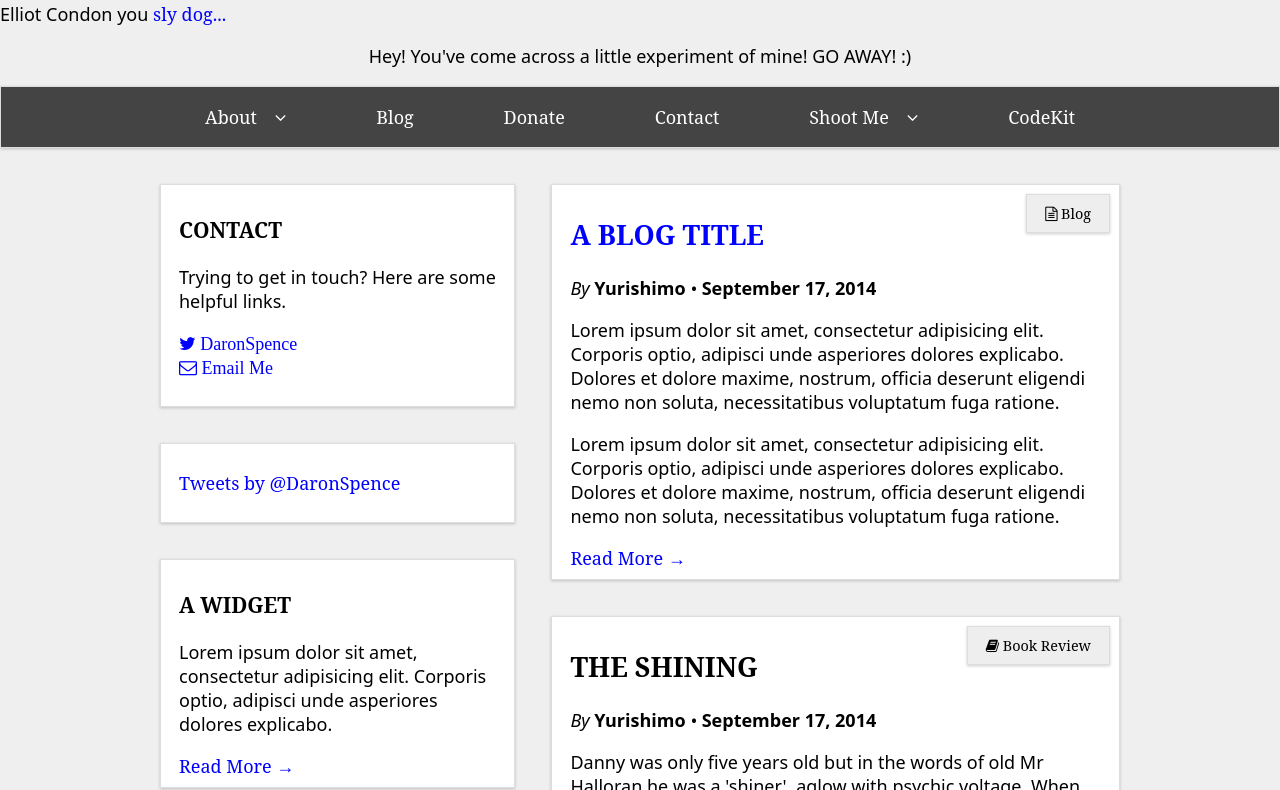
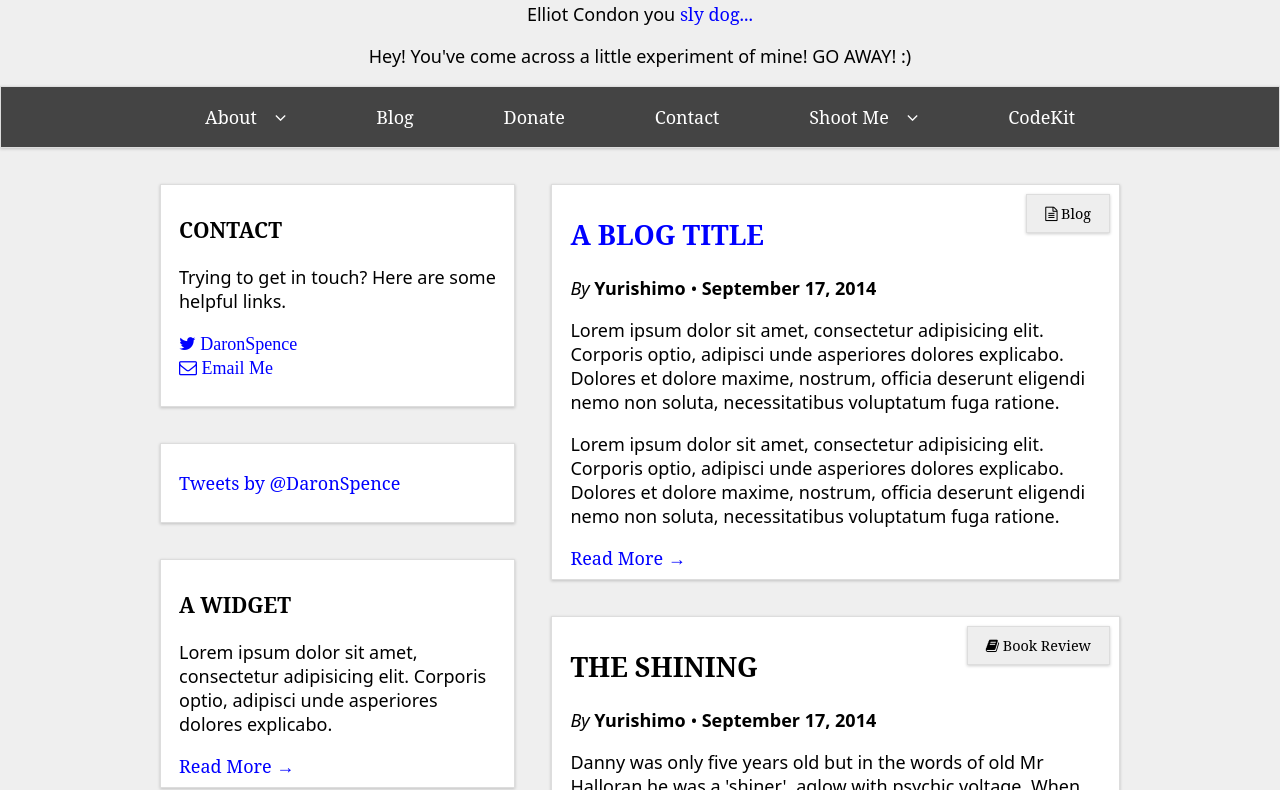
Before and after one commit to Daronspence/Daronspence.github.io, a plain HTML site: page index.html in a window 1280 px wide. Shown: the part 65-855 px from the top of the page. Drawn offline with Linux system fonts and the light colour scheme.

Commit message:
Update index.html

```diff
--- a/index.html
+++ b/index.html
@@ -7,7 +7,7 @@
 	</head>
 	<body>
 		<h1 class="container">Daron Spence</h1>
-		<p>Elliot Condon you <a href="http://i.imgur.com/oSFISNf.jpg">sly dog...</a></p>
+		<p style="text-align: center;">Elliot Condon you <a href="http://i.imgur.com/oSFISNf.jpg">sly dog...</a></p>
 		<p style="text-align: center;">Hey! You've come across a little experiment of mine! GO AWAY! :)</p>
 		<nav role="navigation">
 			<ul id="main-nav" class="container">
```
